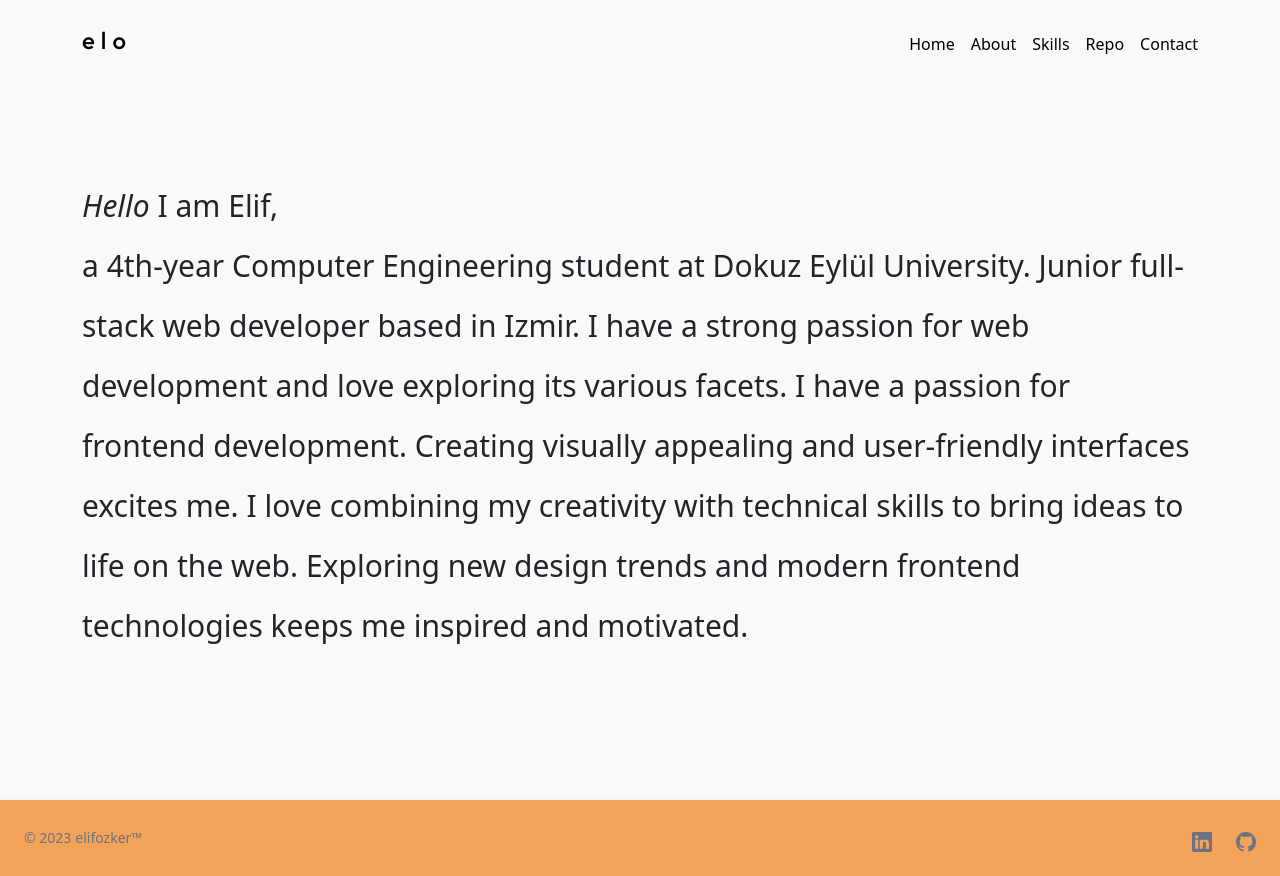
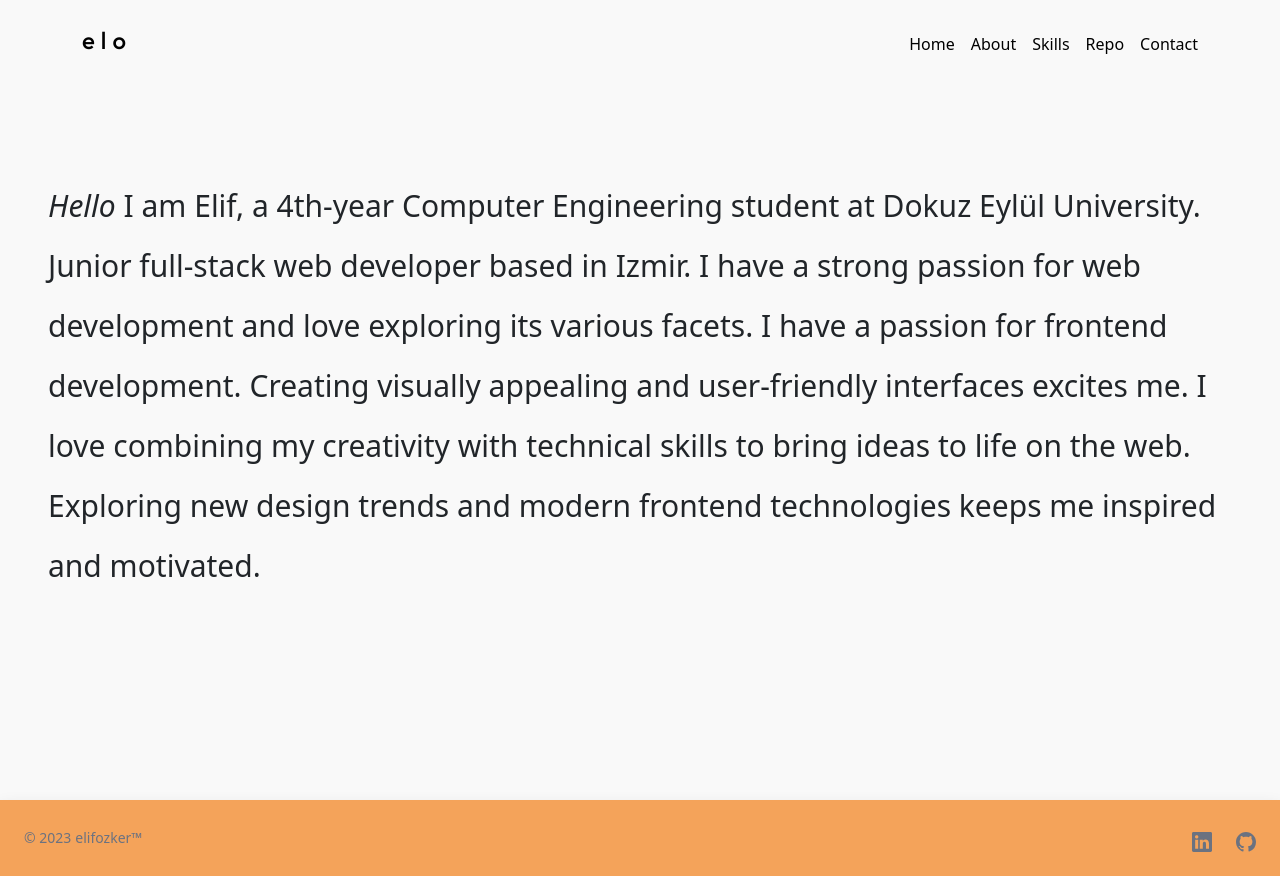
Before and after one commit to elifozker/Personal-Portfolio, a Next.js app: page /about in a window 1280 px wide. Built offline with nearby package versions, Linux system fonts and the light colour scheme; what tw-elements would draw is missing.

Commit message:
fixed scroll problem

```diff
--- a/app/(user)/about/page.jsx
+++ b/app/(user)/about/page.jsx
@@ -1,12 +1,13 @@
 import React from "react";
-import styles from "./styles.module.css";
+
 function About() {
   return (
-    <div id="about" className="w-screen h-screen bg-[#F9F9F9]">
-    <div className="container pt-44">
+    <div id="about" className="w-auto h-screen bg-[#F9F9F9]">
+      <div className="mx-auto max-w-7xl pt-44 sm:container px-12">
         <section className="mx-auto justify-items-center">
           <p className="sm:text-lg md:text-3xl md:leading-loose">
-          <em>Hello</em> I am Elif, <br />a 4th-year Computer Engineering
+            <em>Hello</em> I am Elif,
+            a 4th-year Computer Engineering
             student at Dokuz Eylül University.
             Junior full-stack web developer based in Izmir. I have
             a strong passion for web development and love exploring its various
@@ -20,6 +21,7 @@ function About() {
       </div>
     </div>
 
+
   );
 }
 
--- a/app/(user)/skills/page.jsx
+++ b/app/(user)/skills/page.jsx
@@ -16,7 +16,7 @@ const Skills = () => {
   ];
 
   return (
-    <div id="skills" className="bg-[#cbf078]">
+    <div id="skills" className="bg-[#cbf078] overflow-hidden">
       <div className="container mx-auto flex flex-col items-center pt-2 pb-32 rounded-md">
         <h1 className="text-center text-lg font-semibold mt-10 mb-4">SKILLS</h1>
         <div className="grid gap-4 md:grid-cols-2 lg:grid-cols-5">
--- a/tailwind.config.js
+++ b/tailwind.config.js
@@ -12,6 +12,9 @@ module.exports = {
     "./src/**/*.{js,ts,jsx,tsx,mdx}",
   ],
   theme: {
+   container: {
+        center: true,
+      },
 
     letterSpacing: {
       tightest: '-.075em',
```
Lines whose indentation alone changed are shown as unchanged.
